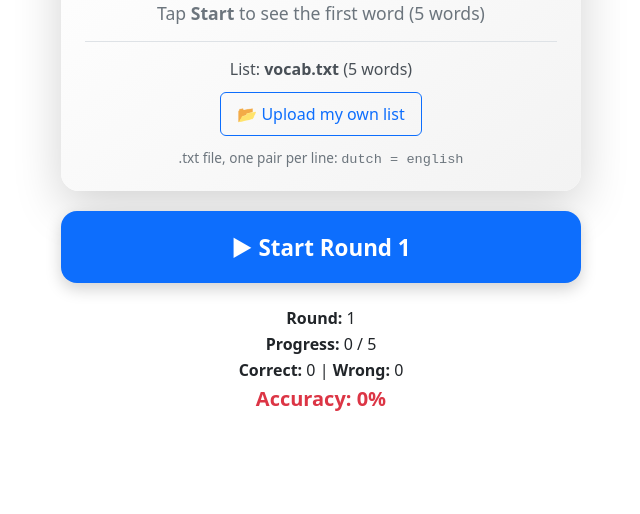
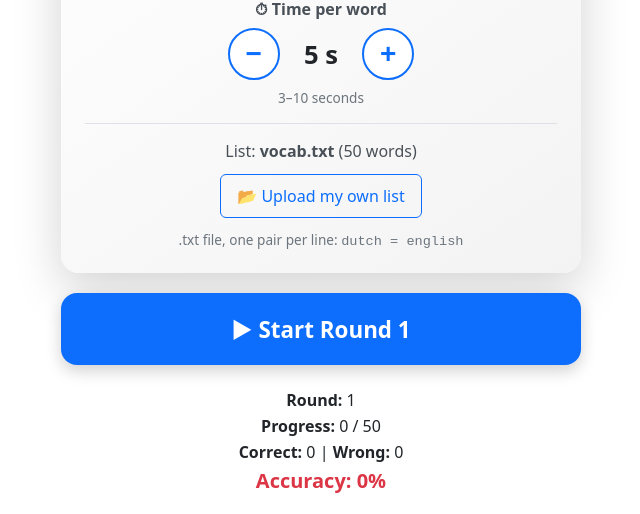
Before and after one commit to bhupinderv/quick-revise-vocab, a plain HTML site: page index.html in a window 1280 px wide. Shown: the part 308-822 px from the top of the page, without its empty margins (319-959 px from the left). Before the commit the page ends 800 px from the top, so only its background shows below. Drawn offline with Linux system fonts and the light colour scheme.

Commit message:
added new features

```diff
--- a/app.js
+++ b/app.js
@@ -1,7 +1,7 @@
 // Vocabulary Revisor Lite: plain JavaScript version
 //
 // Flow per word:
-//   idle  --Start-->  thinking (word shown, 5 s countdown)
+//   idle  --Start-->  thinking (word shown, 3–10 s countdown, user's choice)
 //         --timer-->  revealed (answer shown, Correct / Wrong buttons)
 //         --Correct/Wrong-->  thinking for the next word … until the round ends → finished → idle
 //
@@ -15,7 +15,10 @@
 //
 //   'Back to previous word' re-opens ONLY the word just marked, so a mis-tap can be fixed.
 
-const THINK_SECONDS = 5;
+const MIN_SECONDS = 3;                   // thinking time limits chosen by the user
+const MAX_SECONDS = 10;
+const DEFAULT_SECONDS = 5;
+const TIME_KEY = 'vrl.thinkSeconds';     // remembered thinking time on this device
 const HARD_ROUND = 5;                    // offer the "hard words" download after this round
 const STORAGE_KEY = 'vrl.customList';    // remembered uploaded list: { name, text }
 
@@ -32,6 +35,7 @@ let reverseMode = false; // false: Dutch → English, true: English → Dutch
 let modalOpen = false;
 let timerId = null;
 let deadline = 0;
+let thinkSeconds = loadThinkSeconds();
 let listName = 'vocab.txt';
 let lastMissed = [];      // words still wrong at the end of the latest round
 
@@ -49,6 +53,7 @@ const el = {
   progress: $('progress'), correct: $('correct'), wrong: $('wrong'), accuracy: $('accuracy'),
   modal: $('modal'), modalTitle: $('modalTitle'), wrongList: $('wrongList'),
   modalX: $('modalX'), modalClose: $('modalClose'), modalNext: $('modalNext'),
+  timeBox: $('timeBox'), timeMinus: $('timeMinus'), timePlus: $('timePlus'), timeValue: $('timeValue'),
   listBox: $('listBox'), listName: $('listName'), listCount: $('listCount'), listMsg: $('listMsg'),
   uploadInput: $('uploadInput'), defaultListBtn: $('defaultListBtn'),
   hardBox: $('hardBox'), downloadBtn: $('downloadBtn'),
@@ -179,6 +184,30 @@ el.defaultListBtn.addEventListener('click', async () => {
   showListMsg('✓ Back to the default list', false);
 });
 
+// ---- Thinking time (3–10 s, chosen on the Start screen) ----
+function clampSeconds(n) {
+  n = Math.round(Number(n));
+  if (!Number.isFinite(n)) return DEFAULT_SECONDS;
+  return Math.min(MAX_SECONDS, Math.max(MIN_SECONDS, n));
+}
+
+function loadThinkSeconds() {
+  try {
+    const saved = localStorage.getItem(TIME_KEY);
+    return saved === null ? DEFAULT_SECONDS : clampSeconds(saved);
+  } catch { return DEFAULT_SECONDS; }
+}
+
+function changeThinkSeconds(delta) {
+  if (phase !== 'idle') return; // only changeable on the Start screen
+  thinkSeconds = clampSeconds(thinkSeconds + delta);
+  try { localStorage.setItem(TIME_KEY, String(thinkSeconds)); } catch { /* not remembered */ }
+  render();
+}
+
+el.timeMinus.addEventListener('click', () => changeThinkSeconds(-1));
+el.timePlus.addEventListener('click', () => changeThinkSeconds(+1));
+
 // ---- Hard words download ----
 function todayStamp() {
   const d = new Date();
@@ -247,7 +276,7 @@ function startGame() {
 function startThinking() {
   stopTimer();
   phase = 'thinking';
-  deadline = Date.now() + THINK_SECONDS * 1000;
+  deadline = Date.now() + thinkSeconds * 1000;
   render();
   tick();
   timerId = setInterval(tick, 100);
@@ -256,7 +285,7 @@ function startThinking() {
 function tick() {
   const msLeft = Math.max(0, deadline - Date.now());
   el.timerSeconds.textContent = Math.ceil(msLeft / 1000);
-  el.timerBar.style.width = (msLeft / (THINK_SECONDS * 1000)) * 100 + '%';
+  el.timerBar.style.width = (msLeft / (thinkSeconds * 1000)) * 100 + '%';
   if (msLeft <= 0) reveal();
 }
 
@@ -384,6 +413,10 @@ function render() {
   }
 
   el.idleHint.hidden = phase !== 'idle';
+  el.timeBox.hidden = phase !== 'idle';
+  el.timeValue.textContent = `${thinkSeconds} s`;
+  el.timeMinus.disabled = thinkSeconds <= MIN_SECONDS;
+  el.timePlus.disabled = thinkSeconds >= MAX_SECONDS;
   el.listBox.hidden = phase !== 'idle';
   el.listName.textContent = listName;
   el.listCount.textContent = allWords.length;
--- a/index.html
+++ b/index.html
@@ -5,7 +5,7 @@
   <meta name="viewport" content="width=device-width, initial-scale=1, viewport-fit=cover">
   <meta name="theme-color" content="#0d6efd">
   <title>Vocabulary Revisor Lite</title>
-  <link rel="stylesheet" href="style.css?v=4">
+  <link rel="stylesheet" href="style.css?v=5">
 </head>
 <body>
   <main class="app">
@@ -21,6 +21,17 @@
     <section id="card" class="card" hidden>
       <h2 id="prompt" class="prompt"></h2>
       <p id="idleHint" class="idle-hint">Tap <strong>Start</strong> to see the first word</p>
+
+      <!-- Thinking time setting (only on the Start screen) -->
+      <div id="timeBox" class="time-box" hidden>
+        <span class="time-label">⏱ Time per word</span>
+        <div class="stepper">
+          <button id="timeMinus" type="button" class="step-btn" aria-label="Less time">−</button>
+          <output id="timeValue" class="time-value" aria-live="polite">5 s</output>
+          <button id="timePlus" type="button" class="step-btn" aria-label="More time">+</button>
+        </div>
+        <span class="time-range">3–10 seconds</span>
+      </div>
 
       <!-- Word list source (only on the Start screen) -->
       <div id="listBox" class="list-box" hidden>
@@ -110,6 +121,6 @@
     </div>
   </div>
 
-  <script src="app.js?v=4"></script>
+  <script src="app.js?v=5"></script>
 </body>
 </html>
--- a/style.css
+++ b/style.css
@@ -253,3 +253,34 @@ h1 { font-size: 2.5rem; font-weight: 700; margin: 0 0 1rem; }
 
 /* Results popup never taller than the screen; scrolls instead */
 .modal { max-height: calc(100vh - 32px); max-height: calc(100dvh - 32px); overflow-y: auto; }
+
+/* ---- Time per word stepper (Start screen) ---- */
+.time-box {
+  margin-top: 1rem;
+  padding-top: 1rem;
+  border-top: 1px solid #dee2e6;
+  display: flex;
+  flex-direction: column;
+  align-items: center;
+  gap: 0.5rem;
+}
+.time-label { font-weight: 600; color: #495057; }
+.stepper { display: flex; align-items: center; gap: 0.75rem; }
+.step-btn {
+  width: 52px;
+  height: 52px;
+  border-radius: 50%;
+  border: 2px solid #0d6efd;
+  background: #fff;
+  color: #0d6efd;
+  font-size: 1.75rem;
+  font-weight: 700;
+  line-height: 1;
+  cursor: pointer;
+  touch-action: manipulation;
+  -webkit-tap-highlight-color: transparent;
+}
+.step-btn:active { background: #e7f1ff; }
+.step-btn:disabled { border-color: #ced4da; color: #ced4da; cursor: default; background: #fff; }
+.time-value { min-width: 4ch; font-size: 1.6rem; font-weight: 700; font-variant-numeric: tabular-nums; }
+.time-range { font-size: 0.85rem; color: #6c757d; }
```
Also changed, not shown: vocab.txt.
